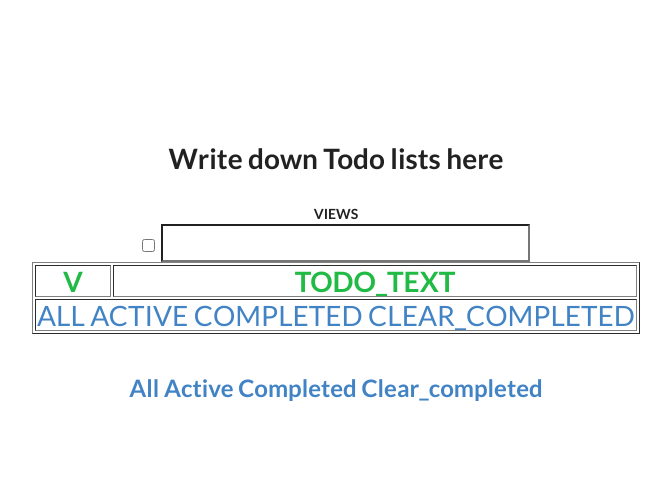
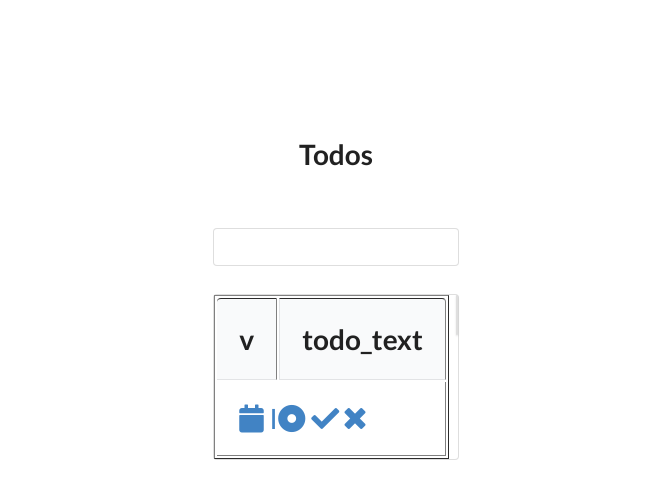
Before and after one commit to gomjellie/todo, a Flask app: page /show in a window 1280 px wide. Shown: the top 499 px of the page, without its empty margins (304-975 px from the left). Run offline with Flask 2, Linux system fonts and the light colour scheme; data that the repository does not hold is empty; some libraries are stand-ins or nearby versions.

Commit message:
semantic ui 적용

```diff
--- a/app/templates/layout.html
+++ b/app/templates/layout.html
@@ -26,14 +26,11 @@ var sendPost = function sendPost(cur_url, req_url, todo_id){
 <div class="ui vertical masthead center aligned random segment" style="padding:10em 0em">
 	<div class="ui container">
 
-		<h1>
-			Write down Todo lists here
+		<h1 class = "ui header">
+			Todos
 		</h1>
 
 		<div class="ui green tiny statistic">
-			<div class="label">
-				Views
-			</div>
 			<div class="value">
 				{% block register %}
 
@@ -44,12 +41,5 @@ var sendPost = function sendPost(cur_url, req_url, todo_id){
 				{% endblock %}
 			</div>
 		</div>
-		<h2>
-			<a href="{{url_for('show')}}">All</a>
-			<a href="{{url_for('active')}}">Active</a>
-			<a href="{{url_for('completed')}}">Completed</a>
-			<a href="{{url_for('clear_completed')}}">Clear_completed</a>
-		</h2>
-
 	</div>
 </div>
--- a/app/templates/register.html
+++ b/app/templates/register.html
@@ -3,8 +3,10 @@
 
 {% block register %}
 
-<form method=post action="/register">
-	{{ render_field(form.check) }} {{ render_field(form.todo) }}
+<form method=post action="/register" class = "ui form">
+	<div class="ui checkbox">
+		{{ render_field(form.check) }}
+	</div> {{ render_field(form.todo) }}
 	{#<input type=submit value=Register>#}
 </form>
 
--- a/app/templates/show.html
+++ b/app/templates/show.html
@@ -2,7 +2,7 @@
 
 {% block show %}
 
-<div class = "row">
+<div class = "ui celled table">
 	<table border="1" summary="테이블 관련 요소 목록">
 		<thead>
 			<tr>
@@ -12,12 +12,14 @@
 		</thead>
 		<tfoot>
 			<tr>
+				<div class = "ui right floated pagination menu">
 				<td colspan="2">
-					<a href="{{url_for('show')}}">All</a>
-					<a href="{{url_for('active')}}">Active</a>
-					<a href="{{url_for('completed')}}">Completed</a>
-					<a href="{{url_for('clear_completed')}}">Clear_completed</a>
+					<a href="{{url_for('show')}}"><i class="calendar icon"></i></a>
+					<a href="{{url_for('active')}}">i<i class="radio icon"></i></a>
+					<a href="{{url_for('completed')}}"><i class="checkmark icon"></i></a>
+					<a href="{{url_for('clear_completed')}}"><i class="remove icon"></i></a>
 				</td>
+				</div>
 			</tr>
 		</tfoot>
 		{%for todo in todos %}
```
